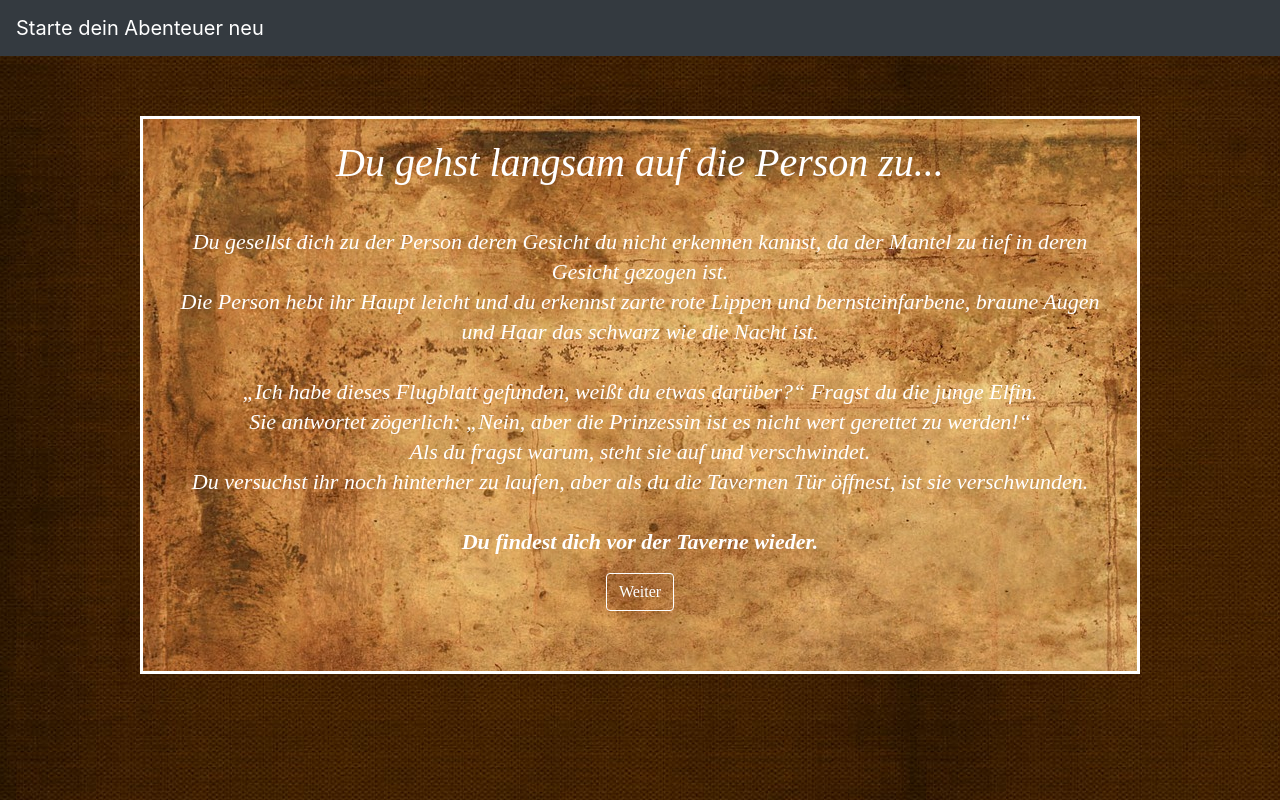
After one commit to Apokryphia/text_adventure, a Flask app: template templates/1.3_ask_tavern_person.html in a window 1280 px wide. The commit adds this page. Run offline with Flask 2, Linux system fonts and the light colour scheme; the template is opened without the code that fills it, so the values that code supplies are empty; some libraries are stand-ins or nearby versions.

Commit message:
added 1.3_ask_tavern_person and app routing path

```diff
--- a/main.py
+++ b/main.py
@@ -13,7 +13,6 @@ def index():
             return redirect(url_for('nein', selected_value=selected_value))
         if selected_value == "option3":
             return redirect(url_for('image_princess', selected_value=selected_value))
-
     return render_template("index.html")
 
 
@@ -26,8 +25,8 @@ def image_princess():
             return redirect(url_for('start', selected_value=selected_value))
         if selected_value == "option2":
             return redirect(url_for('nein', selected_value=selected_value))
+    return render_template('image-princess.html')
 
-    return render_template('image-princess.html')
 
 # Dead End
 @app.route('/nein')
@@ -50,7 +49,7 @@ def start():
         if selected_value == "option2":
             return redirect(url_for('ask_barkeeper', selected_value=selected_value))
         if selected_value == "option3":
-            pass
+            return redirect(url_for('ask_tavern_person', selected_value=selected_value))
     return render_template('start.html')
 
 # Möglichkeit 1.1 Taverne verlassen
@@ -79,6 +78,11 @@ def ask_barkeeper():
             pass
     return render_template('1.2_ask_barkeeper.html')
 
+# Möglichkeit 1.3 Zwielichtige Person in Taverne befragen, keine Auswahlmöglichkeit
+@app.route('/1.3_ask_tavern_person', methods=['GET', 'POST'])
+def ask_tavern_person():
+    return render_template('1.2_ask_barkeeper.html')
+
 
 if __name__ == '__main__':
     app.run(debug=True)
--- /dev/null
+++ b/templates/1.3_ask_tavern_person.html
@@ -0,0 +1,33 @@
+{% extends "base.html" %}
+
+{% block content %}
+
+<div class="container">
+
+    <div class="quest-box">
+        <h1>Du gehst langsam auf die Person zu...</h1>
+
+
+        <p> Du gesellst dich zu der Person deren Gesicht du nicht erkennen kannst, da der Mantel zu tief in deren Gesicht gezogen ist.<br>
+            Die Person hebt ihr Haupt leicht und du erkennst zarte rote Lippen und bernsteinfarbene, braune Augen und Haar das schwarz wie die Nacht ist.<br><br>
+
+            „Ich habe dieses Flugblatt gefunden, weißt du etwas darüber?“ Fragst du die junge Elfin. <br>
+            Sie antwortet zögerlich: „Nein, aber die Prinzessin ist es nicht wert gerettet zu werden!“<br>
+            Als du fragst warum, steht sie auf und verschwindet.<br>
+            Du versuchst ihr noch hinterher zu laufen, aber als du die Tavernen Tür öffnest, ist sie verschwunden. <br>
+
+            <br><b>Du findest dich vor der Taverne wieder.</b><br>
+
+            <p id="submit-button">
+                <input type="submit" class="btn btn-outline-dark" id="submit" value="Weiter">
+            </p>
+
+
+
+
+    </div>
+</div>
+
+
+
+{% endblock %}
--- a/templates/start.html
+++ b/templates/start.html
@@ -9,8 +9,8 @@
 
 
         <p> Du erwachst auf dem Tresen einer örtlichen Taverne mit einem Krug in der Rechten <br> und einem Flugblatt in der linken Hand…<br>
-            Beim Versuch diese zu lesen setzen die Nachwirkungen des Mets ein…<br><br>
-            Nach wenigen Augenblicken kannst du erkennen was dort geschrieben steht: <br>
+            Beim Versuch dieses zu lesen setzen die Nachwirkungen des Mets ein…<br><br>
+            Nach wenigen Augenblicken kannst du erkennen, was dort geschrieben steht: <br>
             <b>„ …rette die Prinzessin und dein Gewicht wird in Gold aufgewogen…“</b><br><br>
             Diese Worte sind genug Motivation, um deinen müden Körper zu bewegen <br> und dich auf die Suche nach der Prinzessin zu machen.<br>
             Du entdeckst ein Portrait der Dame auf der Rückseite des Flugblattes…<br>
```
